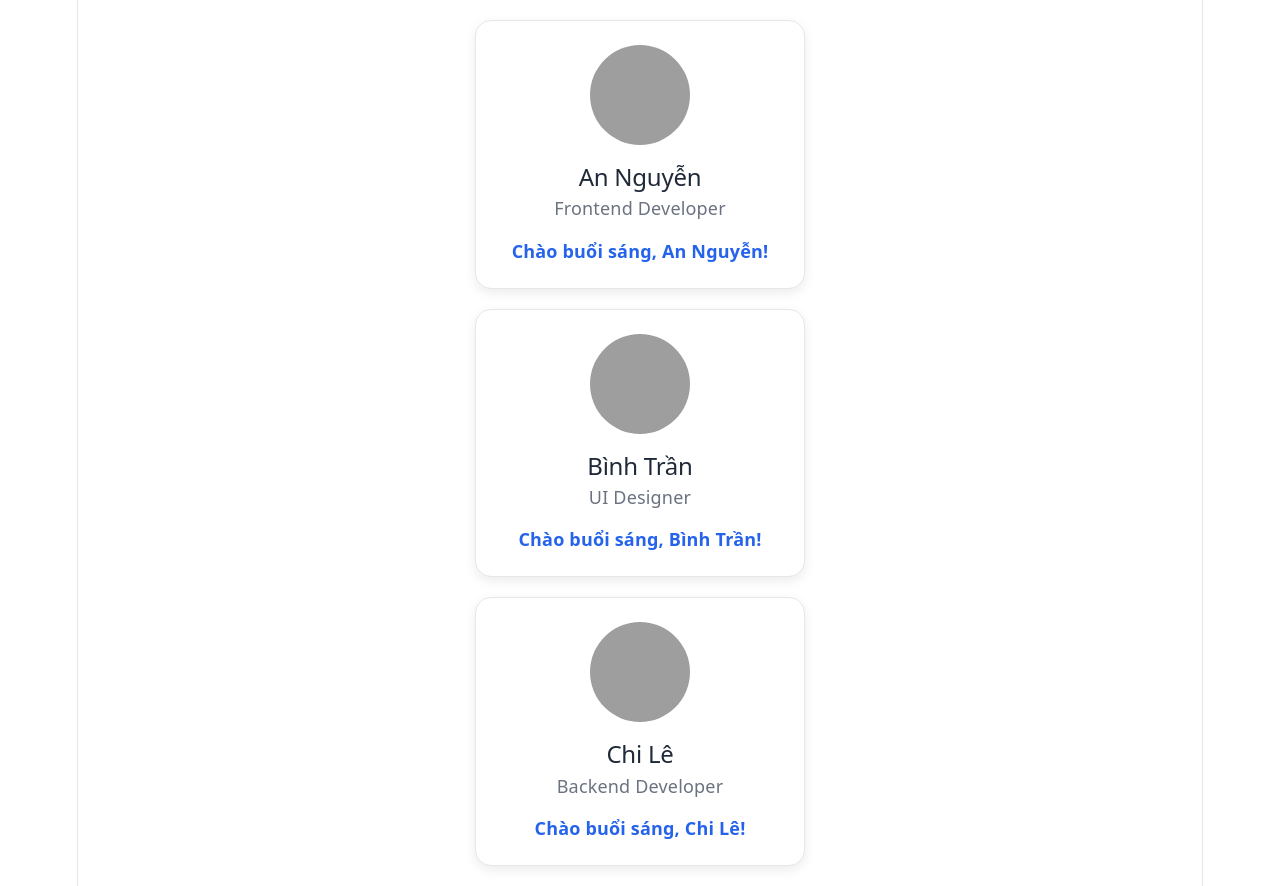
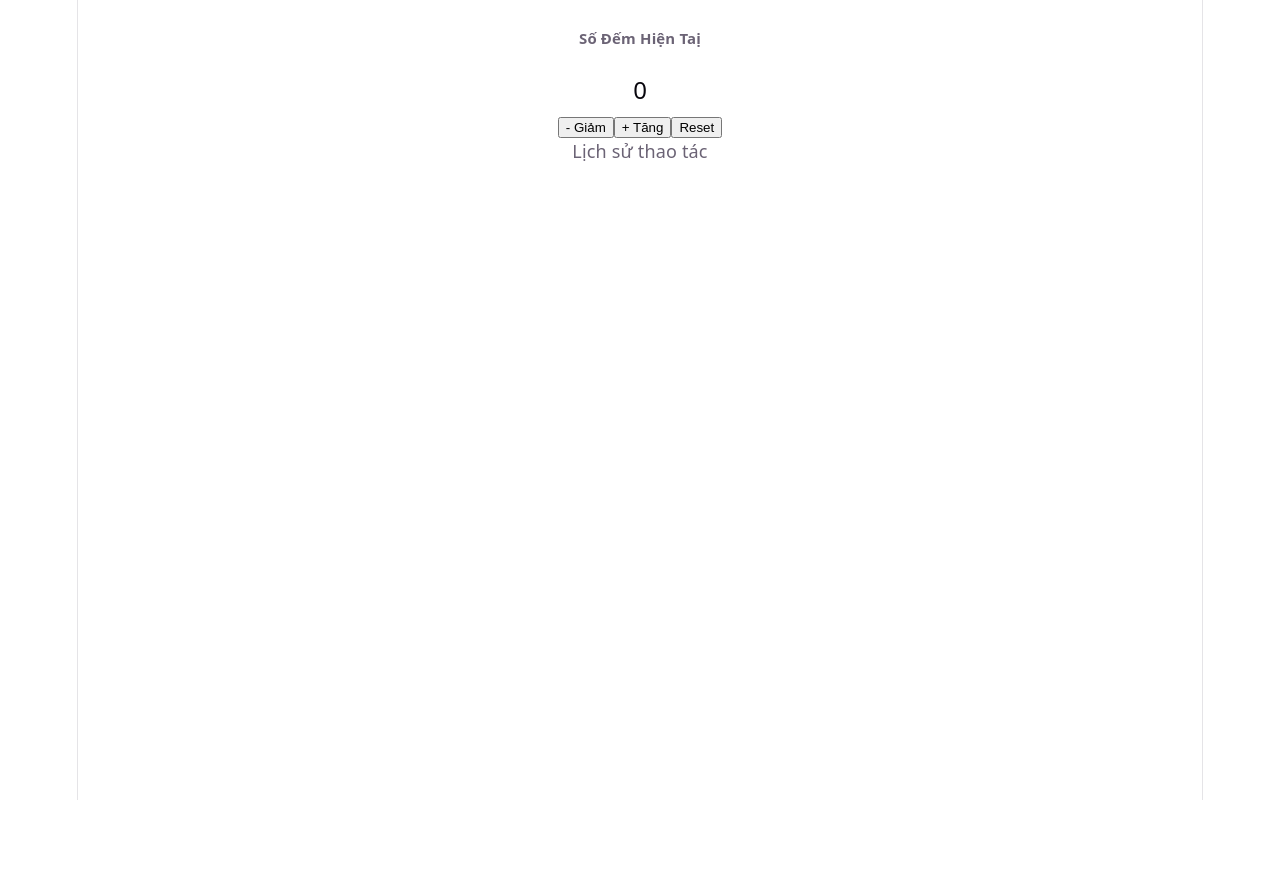
Before and after one commit to NguyenLoc0404/fullstack-49days, a React (Vite) app in the folder Week 1 React/day08-react/: page / in a window 1280 px wide. After the commit the page ends 800 px from the top, so only its background shows below. Built offline with nearby package versions, Linux system fonts and the light colour scheme; grey boxes are pictures that could not be loaded.

Commit message:
feat(day09): build counting app simple

```diff
--- a/Week 1 React/day08-react/src/App.jsx
+++ b/Week 1 React/day08-react/src/App.jsx
@@ -1,4 +1,5 @@
 import Greeting from "./Greeting";
+import Counter from "./Counter";
 import "./App.css";
 export default function App() {
   const users = [
@@ -33,5 +34,10 @@ export default function App() {
       );
     });
   }
-  return <div>{renderUser(users)}</div>;
+  return (
+    <div>
+      {/* {renderUser(users)} */}
+      <Counter />
+    </div>
+  );
 }
--- /dev/null
+++ b/Week 1 React/day08-react/src/Counter.jsx
@@ -0,0 +1,61 @@
+import { useState } from "react";
+
+export default function Counter() {
+  const [count, setCount] = useState(0);
+  const [histoies, setHistoies] = useState([]);
+  function returnCurrentHistory(current, action) {
+    return {
+      pre: current,
+      next:
+        action === "Tăng" ? current + 1 : action === "Giảm" ? current - 1 : 0,
+      action,
+    };
+  }
+  function add() {
+    if (count <= 19) {
+      setCount((count) => count + 1);
+      setHistoies((histoies) => [
+        ...histoies,
+        returnCurrentHistory(count, "Tăng"),
+      ]);
+    }
+  }
+  function reset() {
+    setCount(0);
+    setHistoies((histoies) => [
+      ...histoies,
+      returnCurrentHistory(count, "Reset"),
+    ]);
+  }
+  function minus() {
+    if (count >= 1) {
+      setCount((count) => count - 1);
+      setHistoies((histoies) => [
+        ...histoies,
+        returnCurrentHistory(count, "Giảm"),
+      ]);
+    }
+  }
+  function renderHistoies() {
+    return histoies.map((history, index) => (
+      <p>
+        {index + 1}. {history.action}: {history.pre} - {history.next}
+      </p>
+    ));
+  }
+  return (
+    <>
+      <h5>Số Đếm Hiện Taị</h5>
+      <h2>{count}</h2>
+      <>
+        <button onClick={() => minus()}>- Giảm</button>
+        <button onClick={() => add()}>+ Tăng</button>
+        <button onClick={() => reset()}>Reset</button>
+      </>
+      <>
+        <p>Lịch sử thao tác</p>
+        <>{renderHistoies()}</>
+      </>
+    </>
+  );
+}
```
Also changed, not shown: 1 other file (tests, documents, lock files or other folders).
